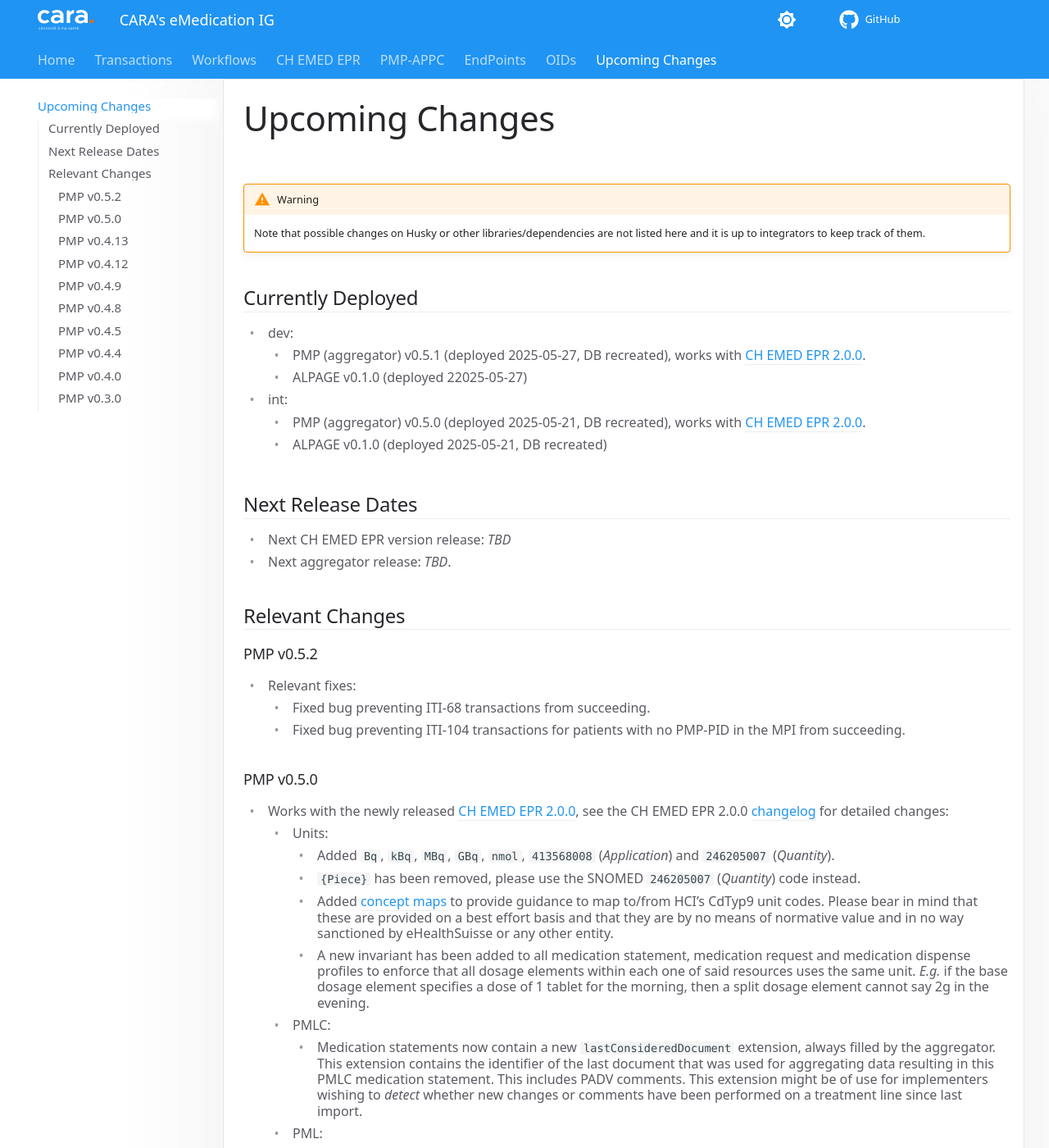
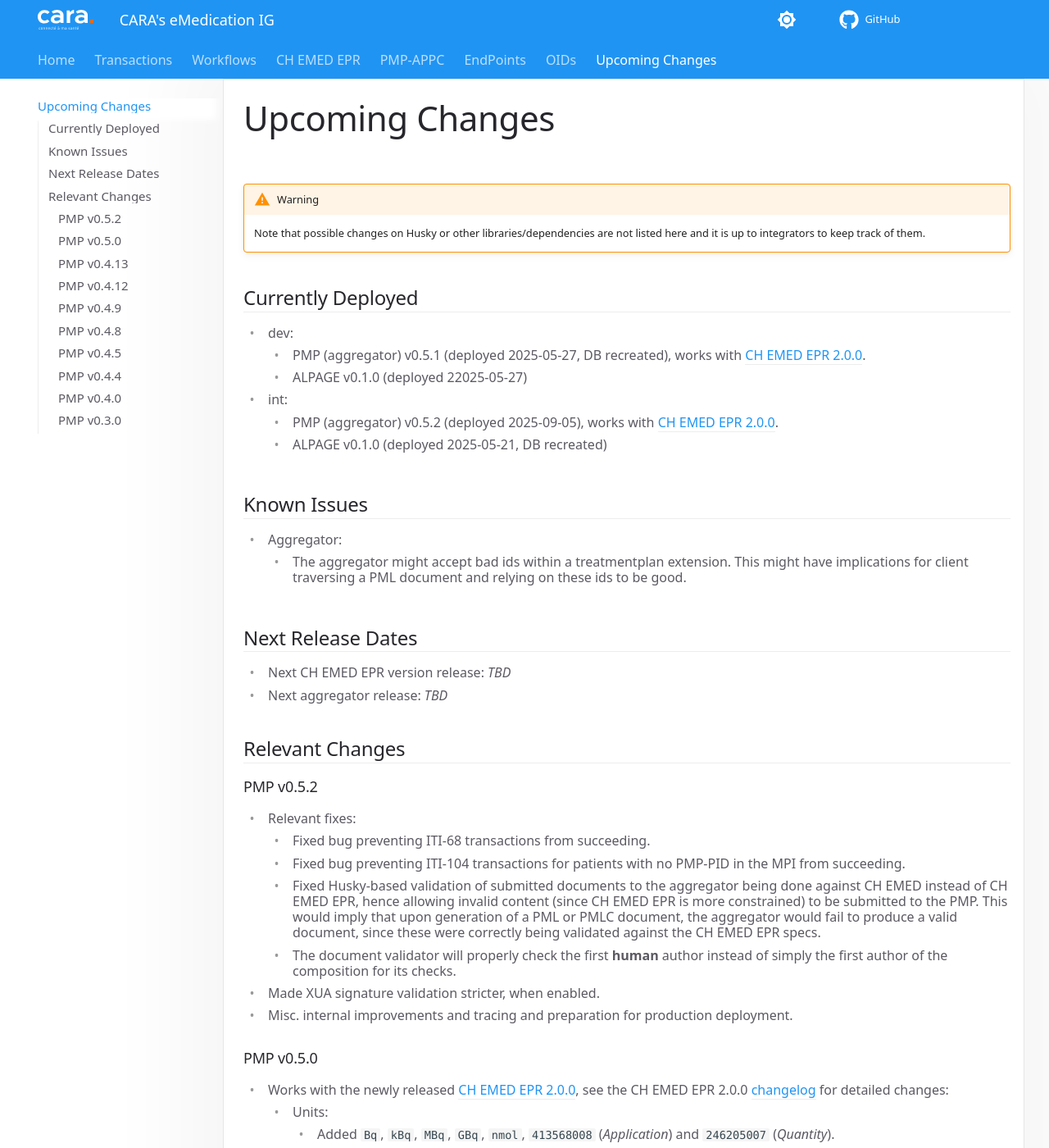
Before and after one commit to CARA-ch/emed-service-guide, an MkDocs documentation site: the page built from docs/other/upcoming_changes.md, in a window 1280 px wide and 1400 px high. Shown: the whole window at 82% size. Built offline with MkDocs 1.6.1 and Material for MkDocs 9.7.7, drawn with Linux system fonts in a browser that asks for light colours; comment, search, counter and statistics services are not loaded.

Commit message:
update changelog

```diff
--- a/docs/other/upcoming_changes.md
+++ b/docs/other/upcoming_changes.md
@@ -8,20 +8,28 @@
     - PMP (aggregator) v0.5.1 (deployed 2025-05-27, DB recreated), works with [CH EMED EPR 2.0.0](https://fhir.ch/ig/ch-emed-epr/2.0.0/index.html).
     - ALPAGE v0.1.0 (deployed 22025-05-27)
   - int:
-    - PMP (aggregator) v0.5.0 (deployed 2025-05-21, DB recreated), works with [CH EMED EPR 2.0.0](https://fhir.ch/ig/ch-emed-epr/2.0.0/index.html).
+    - PMP (aggregator) v0.5.2 (deployed 2025-09-05), works with [CH EMED EPR 2.0.0](https://fhir.ch/ig/ch-emed-epr/2.0.0/index.html).
     - ALPAGE v0.1.0 (deployed 2025-05-21, DB recreated)
 
+## Known Issues
+- Aggregator:
+	- The aggregator might accept bad ids within a treatmentplan extension. This might have implications for client traversing a PML document and relying on these ids to be good.
 
 ## Next Release Dates
 
 - Next CH EMED EPR version release: *TBD*
-- Next aggregator release: *TBD*.
+- Next aggregator release: *TBD*
 
 ## Relevant Changes
 ### PMP v0.5.2
 - Relevant fixes:
 	- Fixed bug preventing ITI-68 transactions from succeeding.
 	- Fixed bug preventing ITI-104 transactions for patients with no PMP-PID in the MPI from succeeding.
+	- Fixed Husky-based validation of submitted documents to the aggregator being done against CH EMED instead of CH EMED EPR, hence allowing invalid content (since CH EMED EPR is more constrained) to be submitted to the PMP. This would imply that upon generation of a PML or PMLC document, the aggregator would fail to produce a valid document, since these were correctly being validated against the CH EMED EPR specs.
+	- The document validator will properly check the first __human__ author instead of simply the first author of the composition for its checks.
+- Made XUA signature validation stricter, when enabled.
+- Misc. internal improvements and tracing and preparation for production deployment.
+
 
 ### PMP v0.5.0
 - Works with the newly released [CH EMED EPR 2.0.0](https://fhir.ch/ig/ch-emed-epr/2.0.0), see the CH EMED EPR 2.0.0 [changelog](https://fhir.ch/ig/ch-emed-epr/2.0.0/changelog.html) for detailed changes:
```
